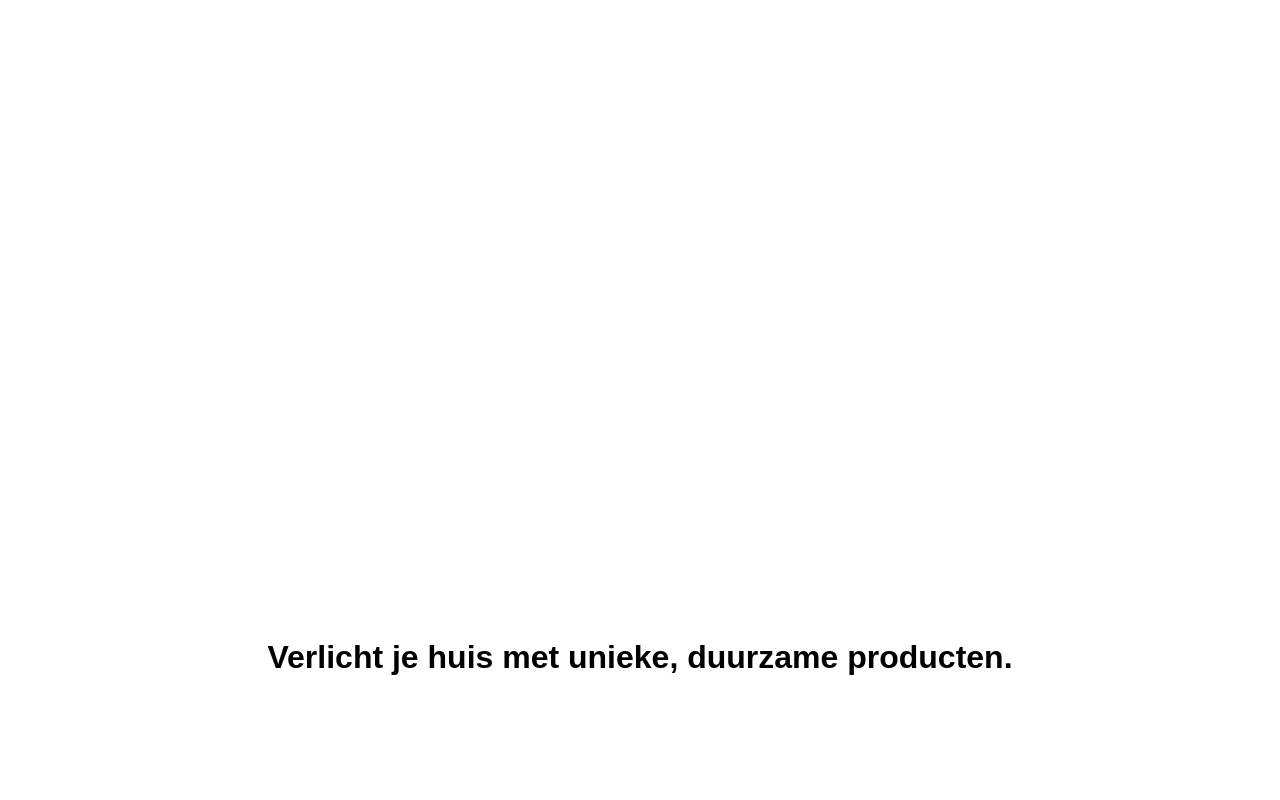
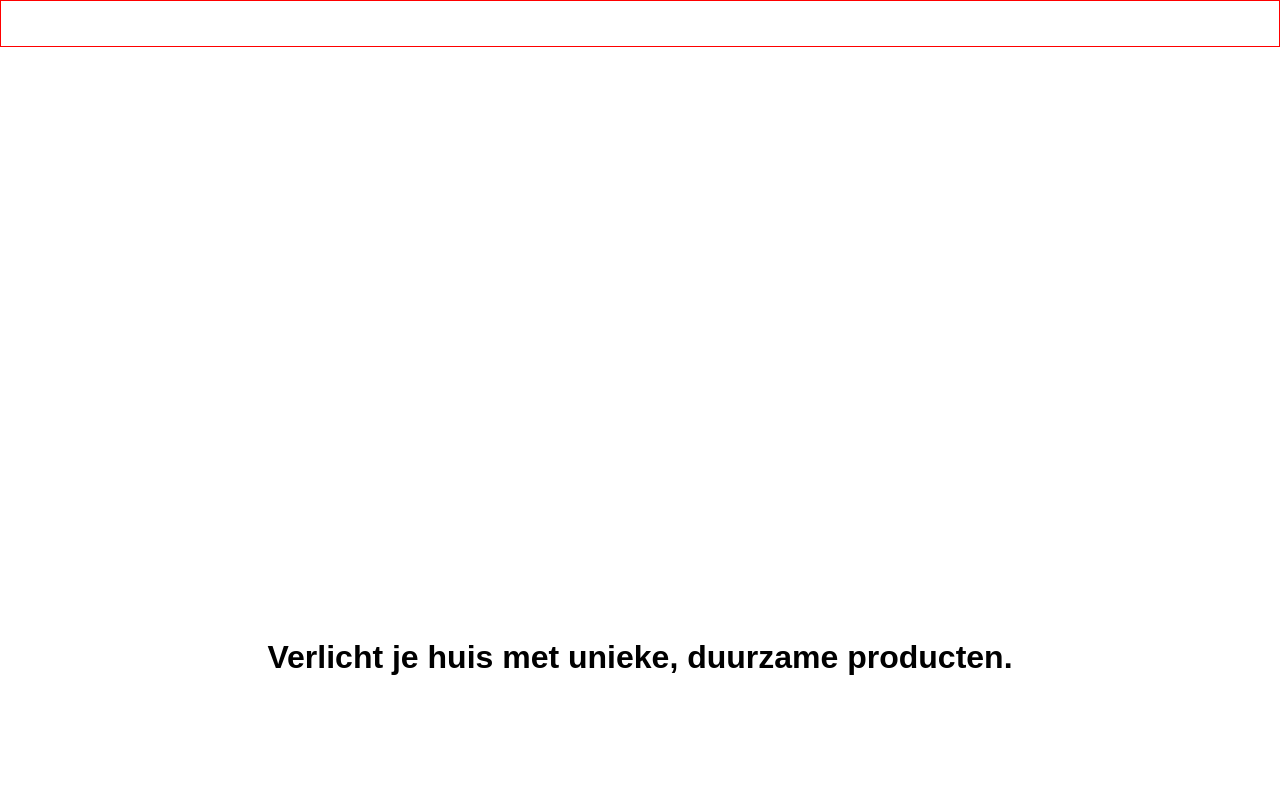
Before and after one commit to AsanteWiebers/Ventura, a plain HTML site: page index.html in a window 1280 px wide. Shown: the top 800 px of the page. Drawn offline with nearby package versions, Linux system fonts and the light colour scheme; a web font is replaced by a local one.

Commit message:
bigger screen navigation menu

```diff
--- a/index.html
+++ b/index.html
@@ -15,10 +15,33 @@
 
 <body>
     <header class="bg">
-        <!-- <i class="fa-brands fa-instagram " style="color: white ;"></i>
-        <i class="fa-brands fa-facebook " style="color: white;"></i>
-        <i class="fa-brands fa-twitter " style="color:white ;"></i>
-        <i class="fa-solid fa-cart-shopping " style="color:white;"></i> -->
+        <div class="desk_menu">
+            <div>
+                <p class="logo">Ventura</p>
+            </div>
+            <div class="menu_container">
+                <ul class="menulist">
+                    <a href="#">
+                        <li>Winkel</li>
+                    </a>
+                    <a href="shop.html">
+                        <li>Over ons</li>
+                    </a>
+                    <a href="contact.html">
+                        <li>Contact</li>
+                    </a>
+                    <a href="locaties.html">
+                        <li>Locaties</li>
+                    </a>
+                </ul>
+                <div class="menu_socials">
+                    <i class="fa-brands fa-instagram " style="color: white ;"></i>
+                    <i class="fa-brands fa-facebook " style="color: white;"></i>
+                    <i class="fa-brands fa-twitter " style="color:white ;"></i>
+                    <i class="fa-solid fa-cart-shopping " style="color:white;"></i>
+                </div>
+            </div>
+        </div>
         <div class="mob_menu">
             <i class="fa-solid fa-bars fa-2x" style="color: white;"></i>
             <p class="logo ff-sans ff-800">Ventura</p>
@@ -83,9 +106,15 @@
         <p class="text-black fw-700 fs-600">Ventura</p>
         <p class="made">Gemaakt door Asante</p>
         <ul class="socials">
-            <li><i class="fa-brands fa-instagram " style="color: black;"></i></li>
-            <li><i class="fa-brands fa-facebook " style="color: black;"></i></li>
-            <li><i class="fa-brands fa-twitter " style="color: black;"></i></li>
+            <a href="https://www.instagram.com/" target="_blank">
+                <li><i class="fa-brands fa-instagram " style="color: black;"></i></li>
+            </a>
+            <a href="https://nl-nl.facebook.com/" target="_blank">
+                <li><i class="fa-brands fa-facebook " style="color: black;"></i></li>
+            </a>
+            <a href="https://twitter.com/" target="_blank">
+                <li><i class="fa-brands fa-twitter " style="color: black;"></i></li>
+            </a>
         </ul>
         <ul class="footer_links">
             <li class="text-orange underline">Winkel</li>
--- a/sass/style.scss
+++ b/sass/style.scss
@@ -75,6 +75,7 @@ picture {
 
 a {
   text-decoration: none;
+  color: $white;
 }
 
 ul,
@@ -185,6 +186,10 @@ body {
   font-family: $ff-paragraph;
   line-height: 1.6;
   min-height: 100vh;
+}
+
+.desk_menu {
+  display: none;
 }
 
 .bg {
@@ -350,3 +355,29 @@ footer {
     margin: 2em 0;
   }
 }
+
+@media (min-width: 756px) {
+  .mob_menu {
+    display: none;
+  }
+
+  .desk_menu {
+    @include content-wrapper();
+    border: 1px solid red;
+    display: flex;
+    justify-content: space-between;
+
+    .menu_container {
+      display: flex;
+      .menulist,
+      .menu_socials {
+        @include flex();
+        align-items: center;
+      }
+
+      a:nth-child(4) {
+        margin-right: 2em;
+      }
+    }
+  }
+}
```
Also changed, not shown: css/style.css, 1 other file.
